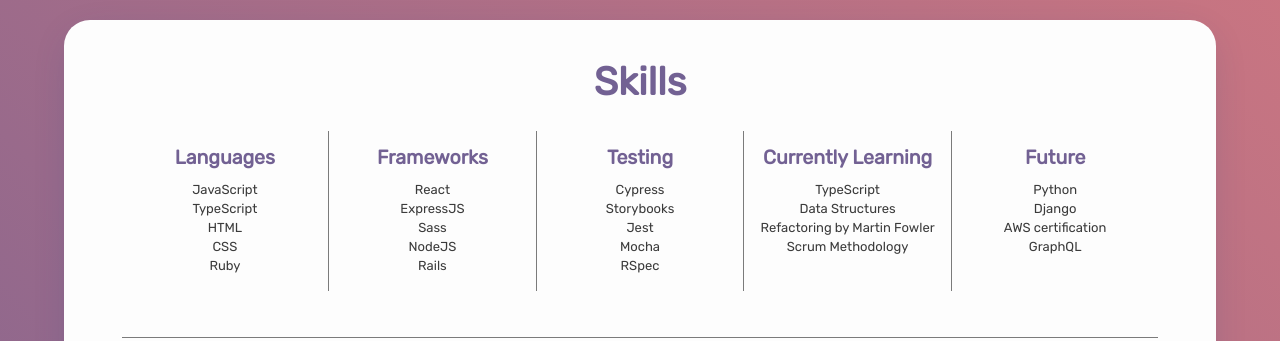
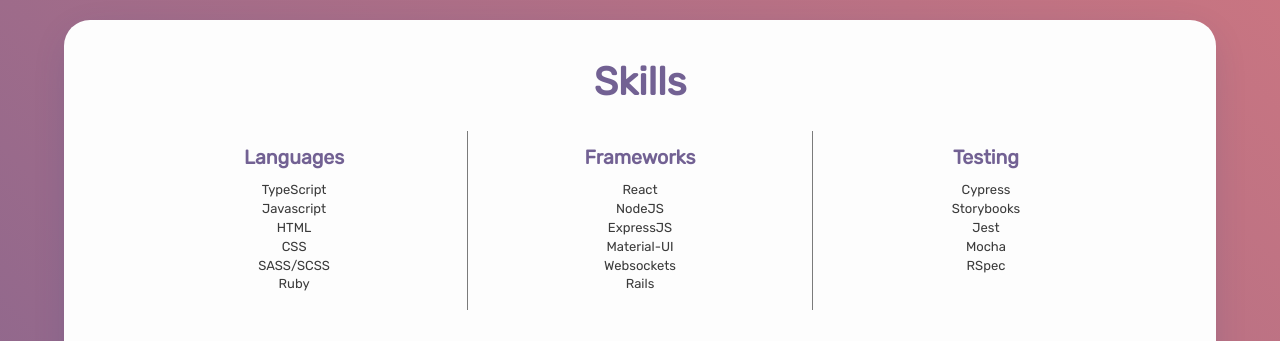
Before and after one commit to Just-Hosam/portfolio, a React (Create React App) app: page / in a window 1280 px wide. Shown: the part 780-1121 px from the top of the page. Built offline with nearby package versions, Linux system fonts and the light colour scheme.

Commit message:
Update Skills

```diff
--- a/src/data/skillsData.js
+++ b/src/data/skillsData.js
@@ -10,24 +10,16 @@
 const skillsData = [
 	{
 		title: 'Languages',
-		listItems: ['JavaScript', 'TypeScript', 'HTML', 'CSS', 'Ruby'],
+		listItems: ['TypeScript', 'Javascript', 'HTML', 'CSS', 'SASS/SCSS', 'Ruby'],
 	},
 	{
 		title: 'Frameworks',
-		listItems: ['React', 'ExpressJS', 'Sass', 'NodeJS', 'Rails'],
+		listItems: ['React', 'NodeJS', 'ExpressJS', 'Material-UI', 'Websockets', 'Rails'],
 	},
 	{
 		title: 'Testing',
 		listItems: ['Cypress', 'Storybooks', 'Jest', 'Mocha', 'RSpec'],
 	},
-	{
-		title: 'Currently Learning',
-		listItems: ['TypeScript', 'Data Structures', 'Refactoring by Martin Fowler', 'Scrum Methodology'],
-	},
-	{
-		title: 'Future',
-		listItems: ['Python', 'Django', 'AWS certification', 'GraphQL'],
-	},
 ];
 
 export default skillsData;
```
